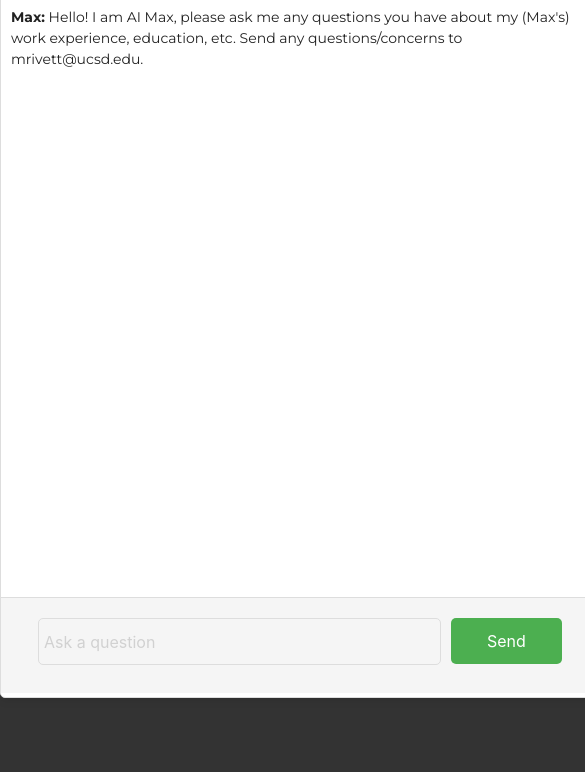
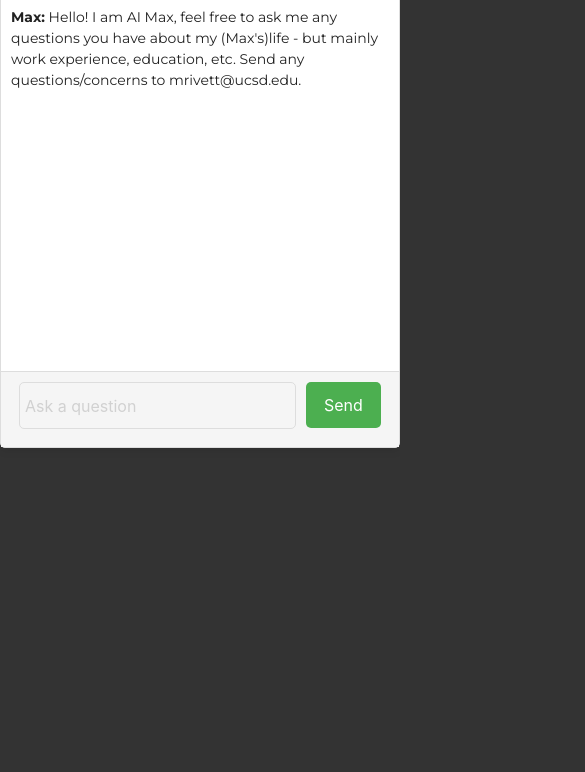
Before and after one commit to maxrivett/AIMax, a plain HTML site: page index.html in a window 390 px wide. Shown: the part 72-844 px from the top of the page, 585 px wide, since content can reach past the window. Drawn offline with Linux system fonts and the light colour scheme.

Commit message:
changes for mobile

```diff
--- a/app.js
+++ b/app.js
@@ -9,8 +9,8 @@ var len = voiceLines.length;
 
 // Opening message
 const chatbotMessageDiv = document.createElement("div");
-chatbotMessageDiv.innerHTML = `<b>Max:</b> Hello! I am AI Max, please ask me any questions you have
-    about my (Max's) work experience, education, etc. Send any questions/concerns to mrivett@ucsd.edu.`;
+chatbotMessageDiv.innerHTML = `<b>Max:</b> Hello! I am AI Max, feel free to ask me any questions you have
+    about my (Max's)life - but mainly work experience, education, etc. Send any questions/concerns to mrivett@ucsd.edu.`;
 chatHistoryContent.appendChild(chatbotMessageDiv);
 
 
--- a/style.css
+++ b/style.css
@@ -4,8 +4,8 @@ body {
 }
 
 #chat-window {
-  width: 600px;
-  height: 750px;
+  width: 400px;
+  height: 500px;
   margin: 0 auto;
   background-color: #fff;
   border: 1px solid #ddd;
@@ -25,14 +25,14 @@ body {
 }
 
 #chat-history {
-  height: 600px;
+  height: 400;
   overflow-y: scroll;
   padding: 10px;
 }
 
 #chat-input {
   background-color: #f5f5f5;
-  padding: 20px;
+  padding: 10px;
   border-top: 1px solid #ddd;
   display: flex;
   justify-content: center;
```
